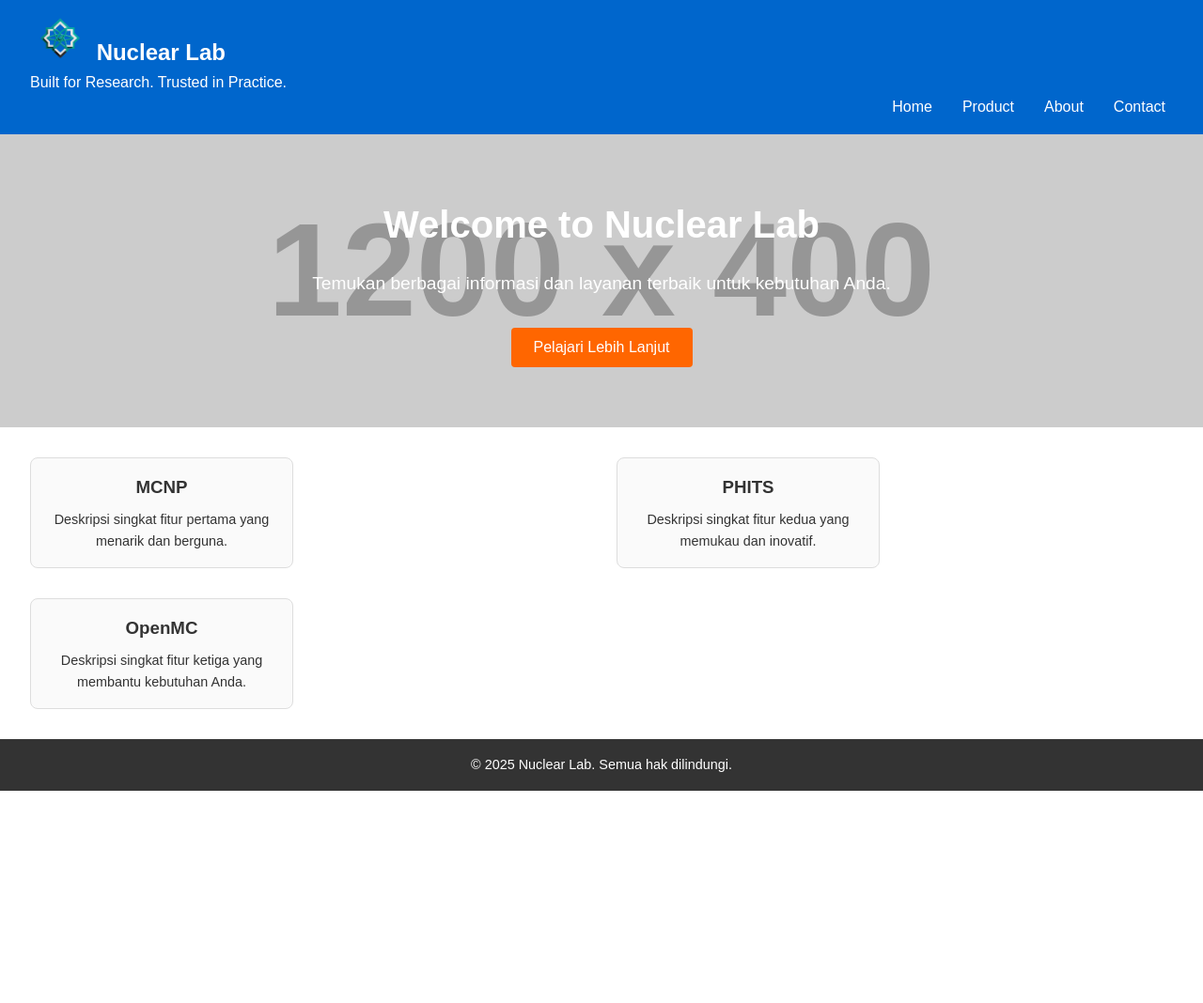
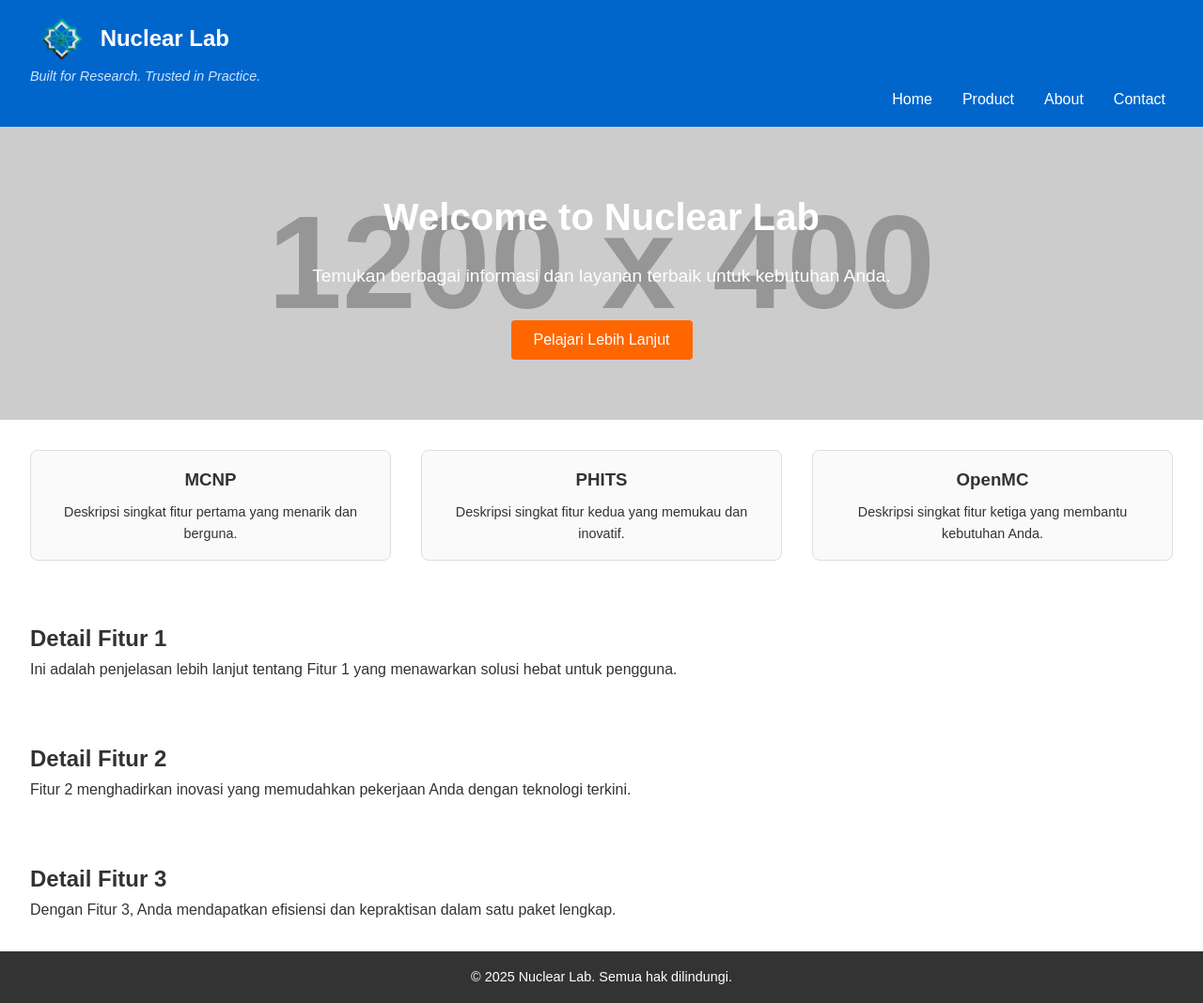
Before and after one commit to Kim-jin-yeon/Nuclear-Lab, a plain HTML site: page index.html in a window 1280 px wide. Shown: the whole page at 94% size. Before the commit the page ends 842 px from the top, so only its background shows below. Drawn offline with Linux system fonts and the light colour scheme; placeholder pictures from the web are drawn by us.

Commit message:
Update index.html

```diff
--- a/index.html
+++ b/index.html
@@ -1,23 +1,23 @@
 <!DOCTYPE html>
-<html lang="eng">
+<html lang="id">
 <head>
     <meta charset="UTF-8">
     <meta name="viewport" content="width=device-width, initial-scale=1.0">
-    <title>Nuclear Lab</title>
+    <title>Beranda Website</title>
     <style>
-        /* Reset dasar */
         * { margin: 0; padding: 0; box-sizing: border-box; }
         body { font-family: Arial, sans-serif; line-height: 1.6; color: #333; }
         a { text-decoration: none; color: inherit; }
-        /* Header dan navigasi */
-        header { background: #0066cc; color: #fff; padding: 1rem 2rem; }
-        .logo { font-size: 1.5rem; font-weight: bold; }
+
+        header { background: #0066cc; color: #fff; padding: 1rem 2rem; position: relative; }
+        .logo { display: flex; align-items: center; font-size: 1.5rem; font-weight: bold; gap: 0.5rem; }
+        .logo-img { height: 50px; width: auto; }
+        .tagline-header { font-size: 0.9rem; font-style: italic; margin-top: 0.25rem; color: #cce5ff; }
         nav { float: right; }
         nav ul { list-style: none; display: flex; gap: 1rem; }
-        nav li { }
         nav a { color: #fff; padding: 0.5rem; transition: background 0.3s; }
         nav a:hover { background: rgba(255,255,255,0.2); border-radius: 4px; }
-        /* Hero */
+
         .hero {
             background: url('https://via.placeholder.com/1200x400') no-repeat center/cover;
             color: #fff;
@@ -37,14 +37,16 @@
             transition: background 0.3s;
         }
         .btn-primary:hover { background: #e65c00; }
-        /* Section fitur */
+
         .features { display: grid; grid-template-columns: repeat(auto-fit, minmax(240px, 1fr)); gap: 2rem; padding: 2rem; }
-        .feature { text-align: center; padding: 1rem; border: 1px solid #ddd; border-radius: 8px; background: #fafafa; }
+        .feature { text-align: center; padding: 1rem; border: 1px solid #ddd; border-radius: 8px; background: #fafafa; transition: transform 0.2s; }
+        .feature:hover { transform: translateY(-5px); }
+        .feature a { display: block; color: inherit; }
         .feature h3 { margin-bottom: 0.5rem; }
         .feature p { font-size: 0.9rem; }
-        /* Footer */
+
         footer { background: #333; color: #fff; text-align: center; padding: 1rem; font-size: 0.9rem; }
-        /* Responsif */
+
         @media (max-width: 768px) {
             nav { float: none; margin-top: 1rem; text-align: center; }
             header { display: flex; flex-direction: column; align-items: center; }
@@ -54,7 +56,7 @@
 <body>
     <header>
         <div class="logo">
-          <img src="logo.png" alt="Logo" style="height: 48px; width: auto;">
+            <img src="logo.png" alt="Logo" class="logo-img">
             <span>Nuclear Lab</span>
         </div>
         <div class="tagline-header">Built for Research. Trusted in Practice.</div>
@@ -68,28 +70,50 @@
         </nav>
         <div style="clear: both;"></div>
     </header>
+
     <section class="hero">
         <h1>Welcome to Nuclear Lab</h1>
         <p>Temukan berbagai informasi dan layanan terbaik untuk kebutuhan Anda.</p>
         <button class="btn-primary">Pelajari Lebih Lanjut</button>
     </section>
+
     <section id="features" class="features">
         <div class="feature">
             <a href="#MCNP">
                 <h3>MCNP</h3>
                 <p>Deskripsi singkat fitur pertama yang menarik dan berguna.</p>
+            </a>
         </div>
         <div class="feature">
             <a href="#PHITS">
                 <h3>PHITS</h3>
                 <p>Deskripsi singkat fitur kedua yang memukau dan inovatif.</p>
+            </a>
         </div>
         <div class="feature">
-          <a href="OpenMC">
+            <a href="#OpenMC">
                 <h3>OpenMC</h3>
                 <p>Deskripsi singkat fitur ketiga yang membantu kebutuhan Anda.</p>
+            </a>
         </div>
     </section>
+
+    <!-- Tujuan dari fitur yang bisa diklik -->
+    <section id="fitur1" style="padding: 2rem;">
+        <h2>Detail Fitur 1</h2>
+        <p>Ini adalah penjelasan lebih lanjut tentang Fitur 1 yang menawarkan solusi hebat untuk pengguna.</p>
+    </section>
+
+    <section id="fitur2" style="padding: 2rem;">
+        <h2>Detail Fitur 2</h2>
+        <p>Fitur 2 menghadirkan inovasi yang memudahkan pekerjaan Anda dengan teknologi terkini.</p>
+    </section>
+
+    <section id="fitur3" style="padding: 2rem;">
+        <h2>Detail Fitur 3</h2>
+        <p>Dengan Fitur 3, Anda mendapatkan efisiensi dan kepraktisan dalam satu paket lengkap.</p>
+    </section>
+
     <footer>
         &copy; 2025 Nuclear Lab. Semua hak dilindungi.
     </footer>
```
Lines whose indentation alone changed are shown as unchanged.
